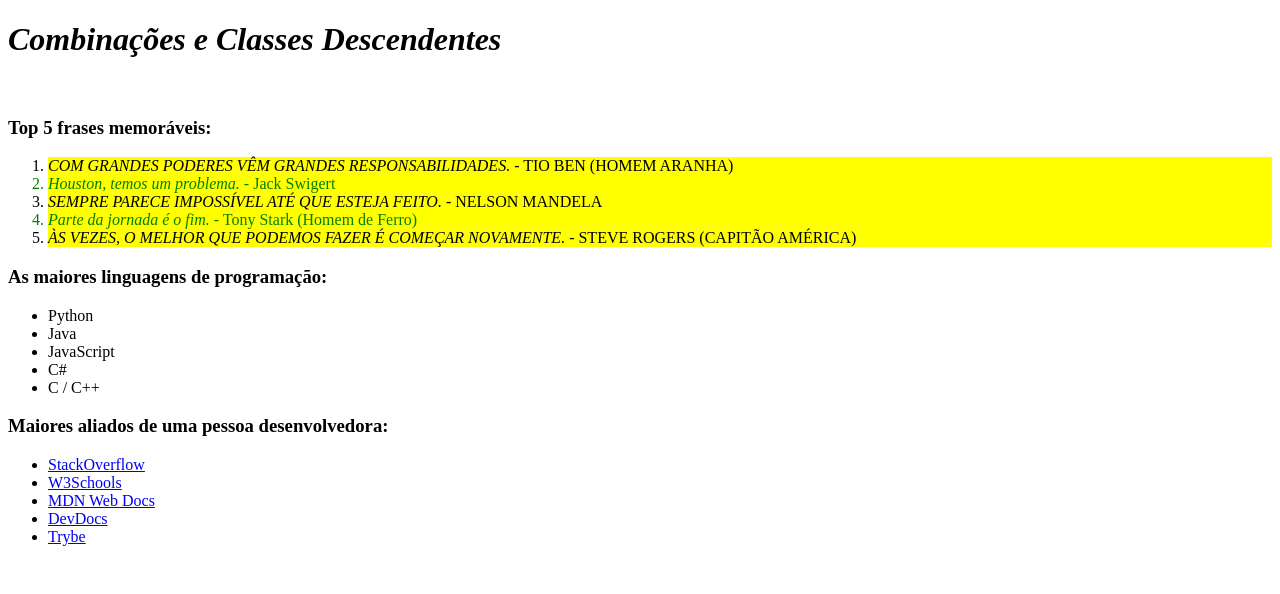
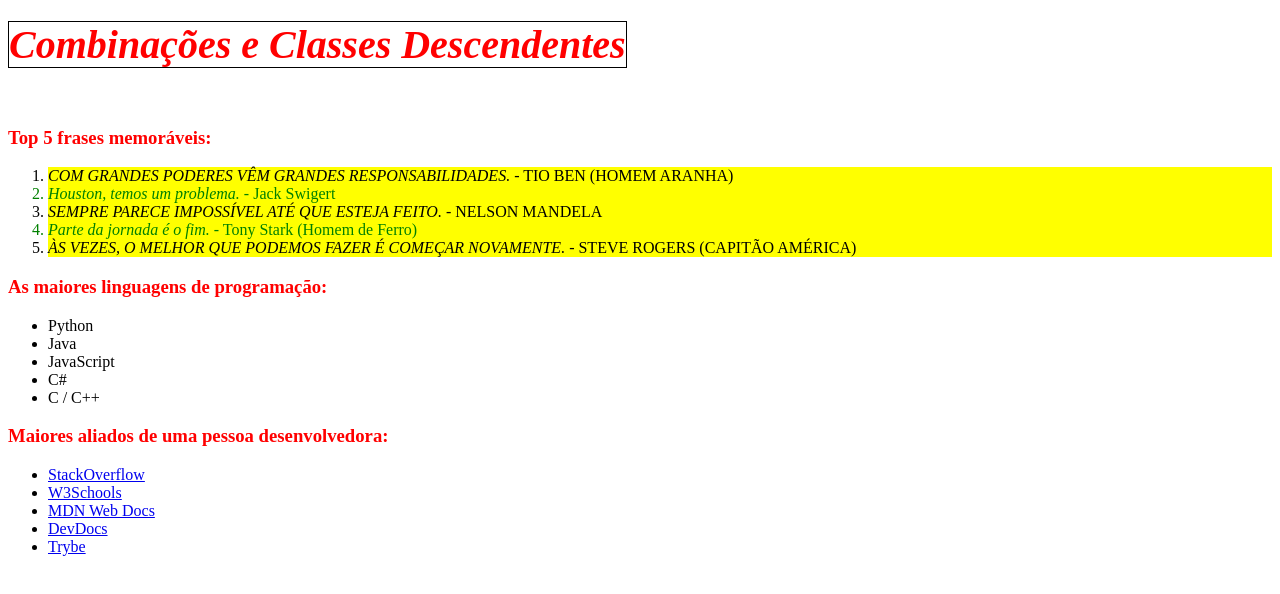
Before and after one commit to dandaramurad/trybe-exercicios, a plain HTML site: page dia-03-seletoreseposicionamento/exerciciospraticos/index.html in a window 1280 px wide. Drawn offline with Linux system fonts and the light colour scheme.

Commit message:
segundo tópico ok

```diff
--- a/dia-03-seletoreseposicionamento/exerciciospraticos/style.css
+++ b/dia-03-seletoreseposicionamento/exerciciospraticos/style.css
@@ -9,3 +9,12 @@ ol li:nth-of-type(even) {
 ol li:nth-of-type(odd) {
     text-transform: uppercase;
 }
+
+h1, h3 {
+    color: red;
+}
+
+h1 em, h3 em {
+    font-size: 40px;
+    border: 1px solid black;
+}
```
